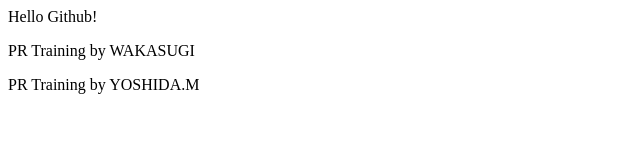
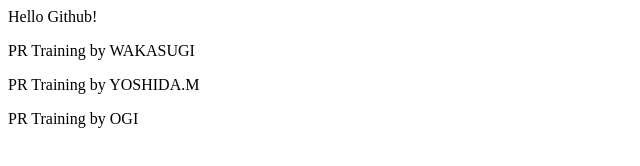
Before and after one commit to 1g14/dive-into-github, a plain HTML site: page index.html in a window 1280 px wide. Shown: the whole page, without its empty margins (0-640 px from the left). Drawn offline with Linux system fonts and the light colour scheme.

Commit message:
修正致しました

```diff
--- a/index.html
+++ b/index.html
@@ -14,6 +14,8 @@
 
         <p>PR Training  by YOSHIDA.M</p>
 
+        <p>PR Training  by OGI</p>
+
 
 
 
```
